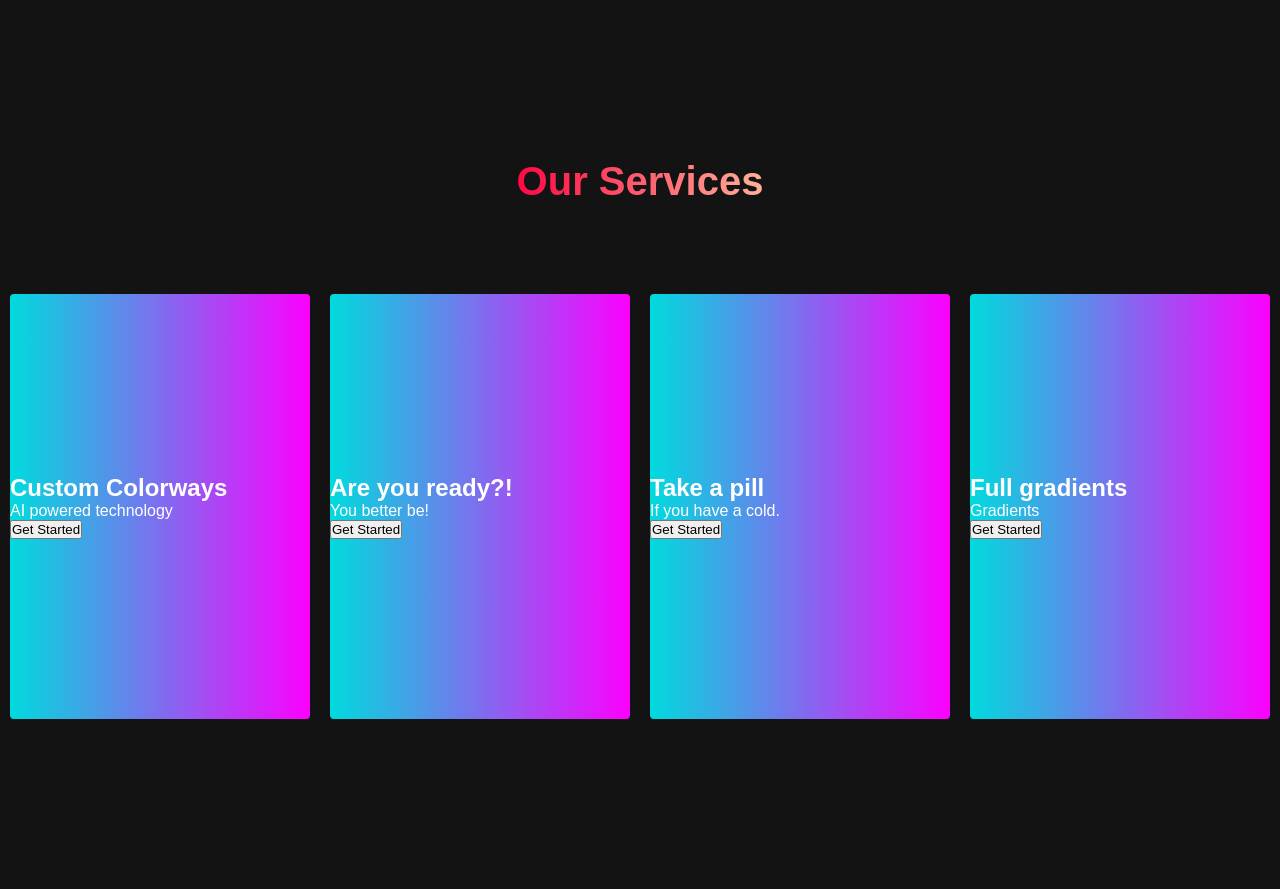
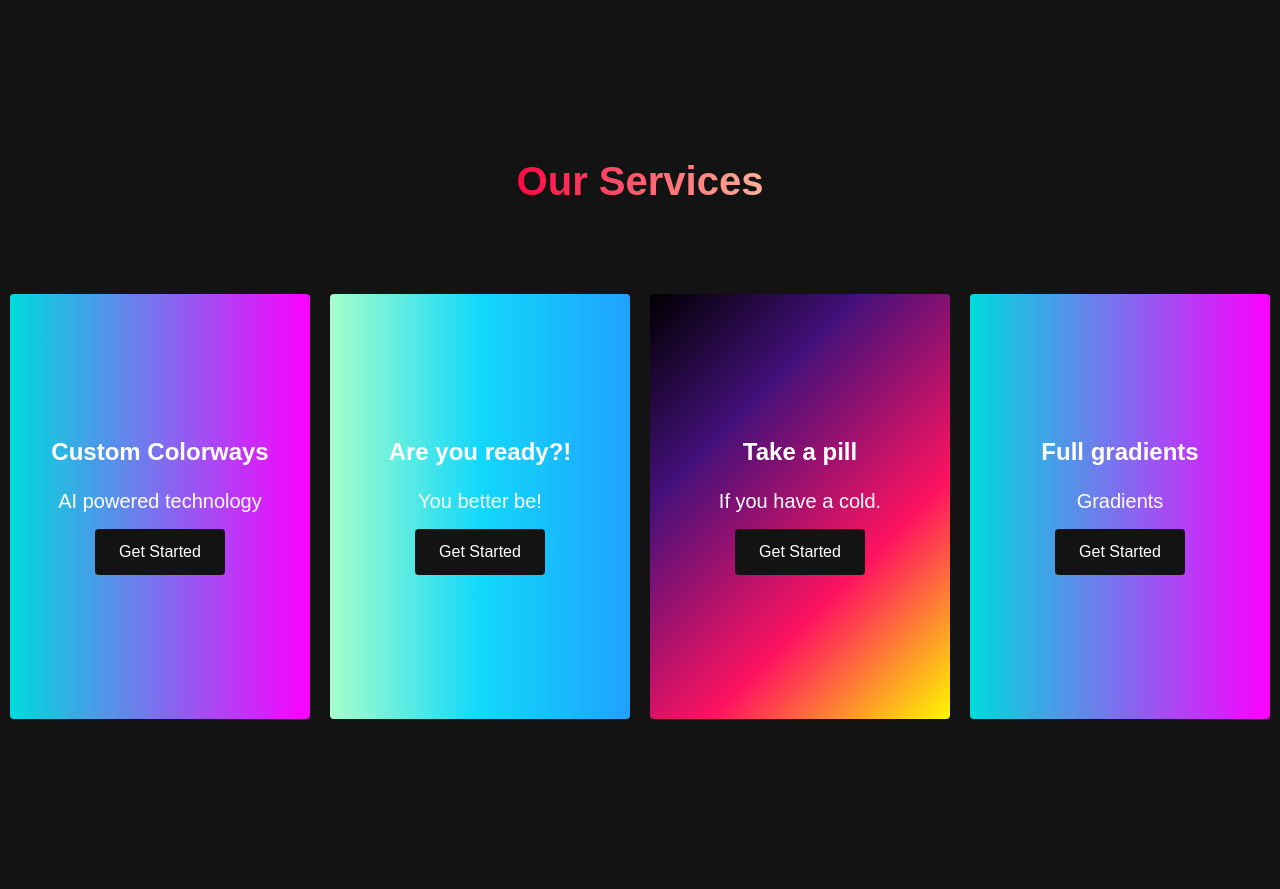
Before and after one commit to MikecMarko/JavaScript, a PHP site: page / in a window 1280 px wide. Shown: the part 1694-2583 px from the top of the page. Run offline with PHP 8.4, Linux system fonts and the light colour scheme; some libraries are stand-ins or nearby versions.

Commit message:
Webpage update

```diff
--- a/WebPage project/styles.css
+++ b/WebPage project/styles.css
@@ -484,3 +484,41 @@
   background-image: linear-gradient(to right, #00dbde 0%, #fc00ff 100%);
   transition: 0.3s ease-in;
 }
+
+.services__card:nth-child(2) {
+  background: #1fa2ff;
+  background: -webkit-linear-gradient(to right, #a6ffcb, #12d8fa, #1fa2ff);
+  background: linear-gradient(to right, #a6ffcb, #12d8fa, #1fa2ff);
+}
+.services__card:nth-child(3) {
+  background-image: linear-gradient(
+    -225deg,
+    black,
+    #44107a 29%,
+    #ff1361 67%,
+    #fff800 100%
+  );
+}
+
+.services__card h2 {
+  text-align: center;
+}
+.services__card p {
+  text-align: center;
+  margin-top: 24px;
+  font-size: 20px;
+}
+.services__btn {
+  display: flex;
+  justify-content: center;
+  margin-top: 16px;
+}
+.services__card button {
+  color: #fff;
+  padding: 14px 24px;
+  border: none;
+  outline: none;
+  border-radius: 4px;
+  background: #131313;
+  font-size: 1rem;
+}
```
